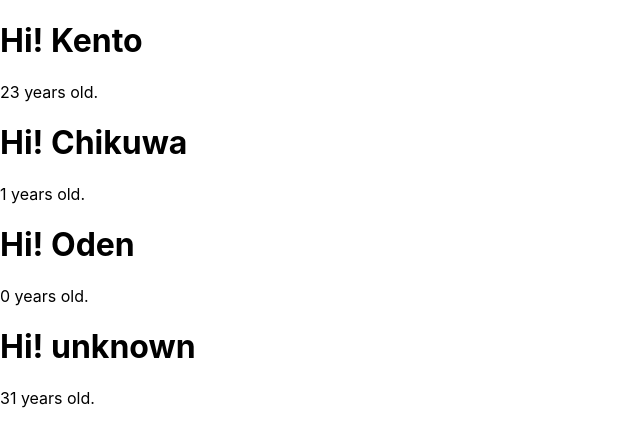
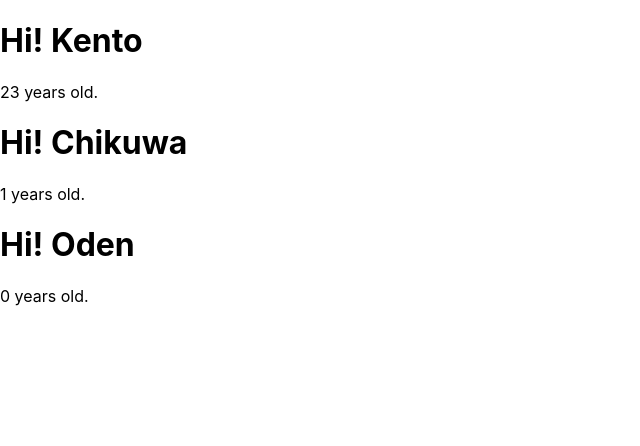
Before and after one commit to ken17yama/react-redux-crud, a React (Create React App) app: page / in a window 1280 px wide. Shown: the top 446 px of the page, without its empty margins (0-640 px from the left). Built offline with nearby package versions, Linux system fonts and the light colour scheme.

Commit message:
propsの型定義について学習

```diff
--- a/src/App.js
+++ b/src/App.js
@@ -1,4 +1,5 @@
 import React from 'react';
+import PropTypes from 'prop-types';
 
 const App = () => {
 
@@ -6,7 +7,6 @@ const App = () => {
     { name: "Kento", age: 23 },
     { name: "Chikuwa", age: 1 },
     { name: "Oden" },
-    { age: "31" },
   ]
 
   return (
@@ -28,8 +28,13 @@ const User = (props) => {
   )
 }
 
+User.propTypes = {
+  name: PropTypes.string.isRequired,
+  age: PropTypes.number
+}
+
 User.defaultProps = {
-  name: 'unknown',
+  // name: 'unknown',
   age: 0
 }
 
```
